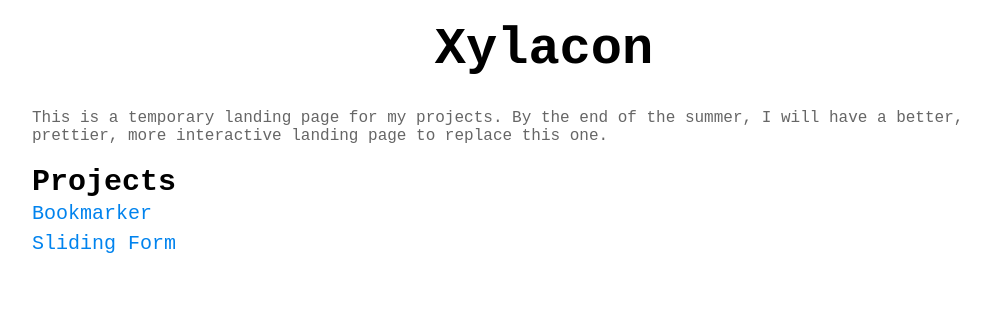
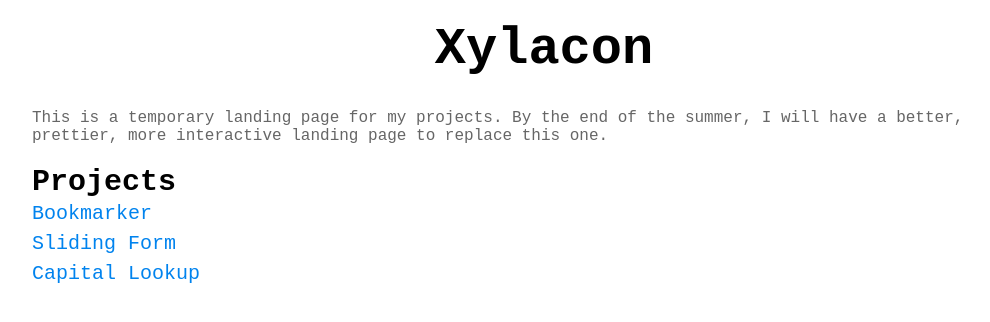
Before and after one commit to xylacon/bookmarker, a plain HTML site: page index.html in a window 1280 px wide. Shown: the whole page, without its empty margins (96-1086 px from the left). Drawn offline with Linux system fonts and the light colour scheme.

Commit message:
Update index.html

```diff
--- a/index.html
+++ b/index.html
@@ -65,6 +65,7 @@ section
 			<ul class="links">
 				<li><a href="Bookmarker Application/index.html" target="_blank">Bookmarker</a></li>
 				<li><a href="Sliding Form/index.html" target="_blank">Sliding Form</a></li>
+				<li><a href="Capital Lookup/index.html" target="_blank">Capital Lookup</a></li>
 			</ul>
 		</section>
 	</body>
```
